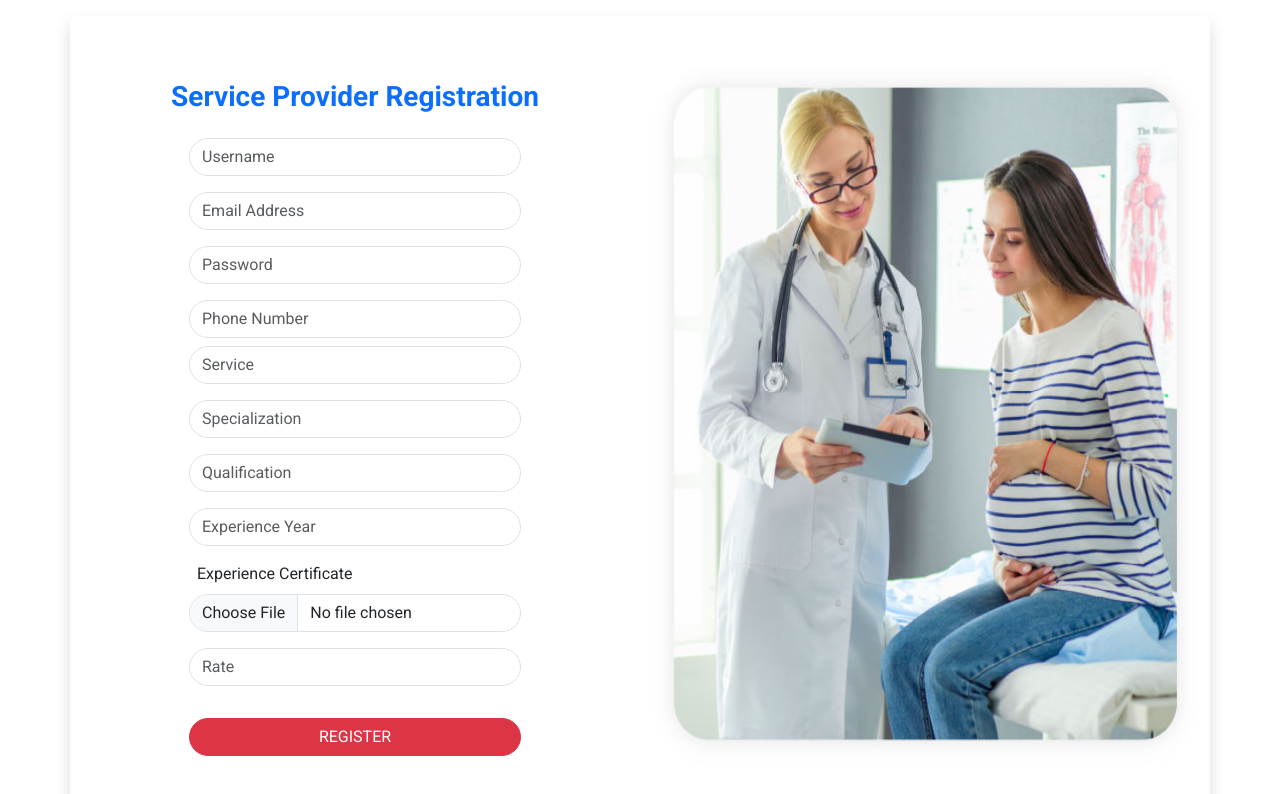
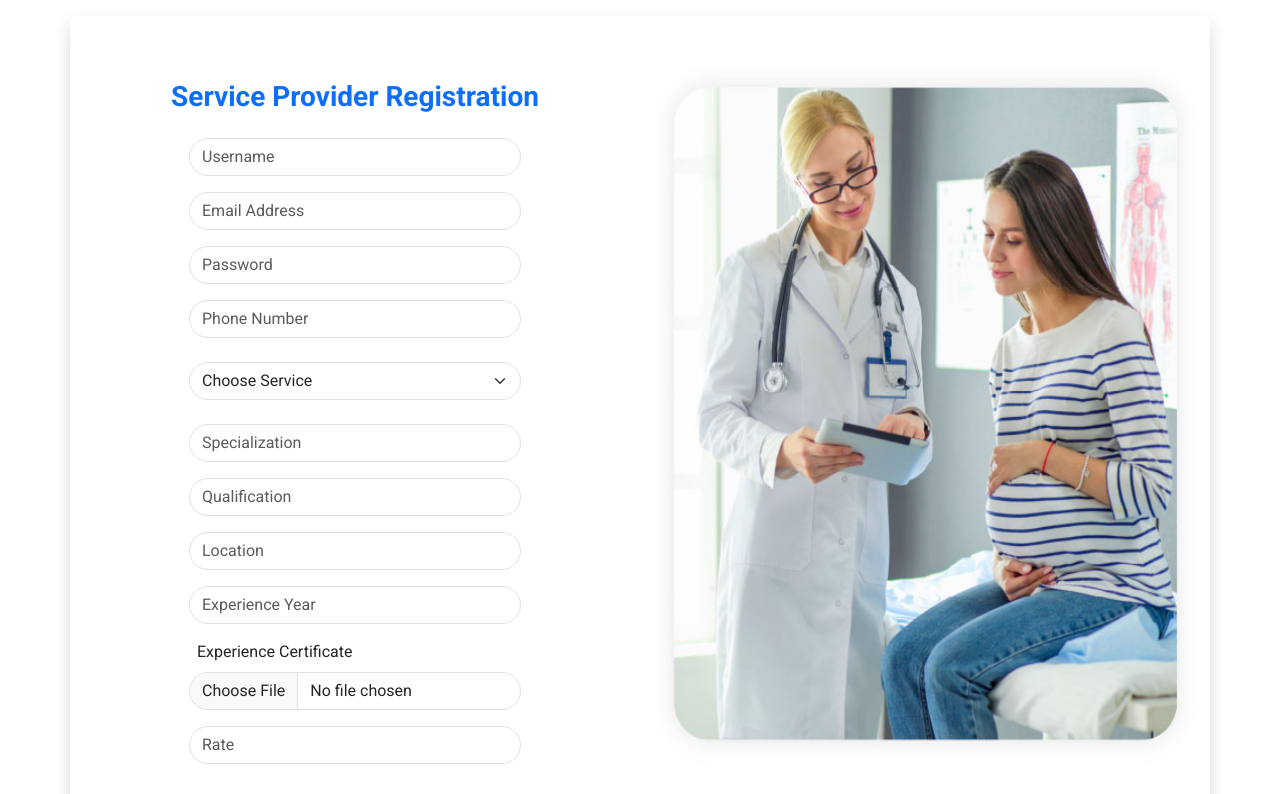
Before and after one commit to aadilmansoor/maternal-care, a React (Create React App) app: page /service-provider-register in a window 1280 px wide. Shown: the top 794 px of the page. Built offline with nearby package versions, Linux system fonts and the light colour scheme.

Commit message:
added layout,changed service provider registration ui

```diff
--- a/src/pages/Service_Provider/Spregister/SpRegister.css
+++ b/src/pages/Service_Provider/Spregister/SpRegister.css
@@ -5,3 +5,6 @@
     }
 
 }
+.choose{
+    border-radius: 20px;
+}
--- a/src/pages/Service_Provider/Spregister/SpRegister.jsx
+++ b/src/pages/Service_Provider/Spregister/SpRegister.jsx
@@ -3,8 +3,8 @@ import { Col, Container, Form, Row } from "react-bootstrap";
 import { registerProviderAPI } from "../../../Services/allAPI";
 import { toast } from "react-toastify";
 import { useNavigate } from "react-router-dom";
-import cover from "../../../Images/img16.jpg"
-import "./SpRegister.css"
+import cover from "../../../Images/img16.jpg";
+import "./SpRegister.css";
 
 function SpRegister() {
   const navigate = useNavigate();
@@ -16,10 +16,12 @@ function SpRegister() {
     service: "",
     specialization: "",
     qualification: "",
+    location:"",
     exp_year: "",
     experience_crt: {},
     rate: "",
   });
+  console.log(providerDetails);
 
   const handleSubmit = async (e) => {
     e.preventDefault();
@@ -40,8 +42,6 @@ function SpRegister() {
       <div className="d-flex justify-content-center align-items-center mt-3 mb-5">
         <Container>
           <Row className="rounded shadow">
-
-
             <Col md={6}>
               <Row>
                 <Col
@@ -104,19 +104,21 @@ function SpRegister() {
                         })
                       }
                     />
-                    <input
-                      type="text"
-                      placeholder="Service"
-                      style={{ borderRadius: "50px" }}
-                      className="form-control mb-3 mt-2"
-                      required
-                      onChange={(e) =>
-                        setProviderDetails({
-                          ...providerDetails,
-                          service: e.target.value,
-                        })
-                      }
-                    />
+                    <Form.Select className="choose mt-4 mb-4" aria-label="Default select example"
+                    onChange={(e) =>
+                      setProviderDetails({
+                        ...providerDetails,
+                        service: e.target.value,
+                      })
+                    }>
+                      <option>Choose Service</option>
+                      <option value="doctor">Doctor</option>
+                      <option value="therapist">Therapist</option>
+                      <option value="caretaker">Caretaker</option>
+                      <option value="nurse">Nurse</option>
+
+
+                    </Form.Select>
                     <input
                       type="text"
                       placeholder="Specialization"
@@ -140,6 +142,19 @@ function SpRegister() {
                         setProviderDetails({
                           ...providerDetails,
                           qualification: e.target.value,
+                        })
+                      }
+                    />
+                     <input
+                      type="text"
+                      placeholder="Location"
+                      style={{ borderRadius: "50px" }}
+                      className="form-control mb-3 mt-2"
+                      required
+                      onChange={(e) =>
+                        setProviderDetails({
+                          ...providerDetails,
+                          location: e.target.value,
                         })
                       }
                     />
```
Also changed, not shown: src/Layout/AdminLayout.jsx (added, +14 -0 lines), src/Layout/ProviderLayout.jsx (added, +14 -0 lines), src/Layout/UserLayout.jsx (added, +14 -0 lines).
